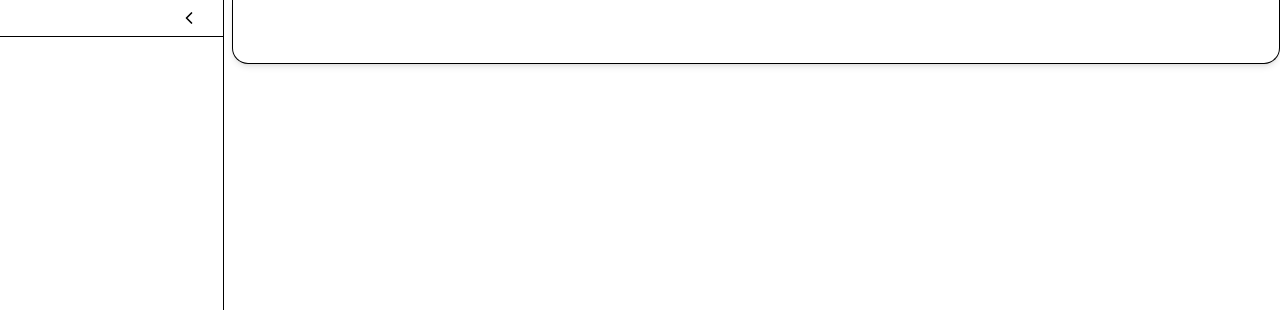
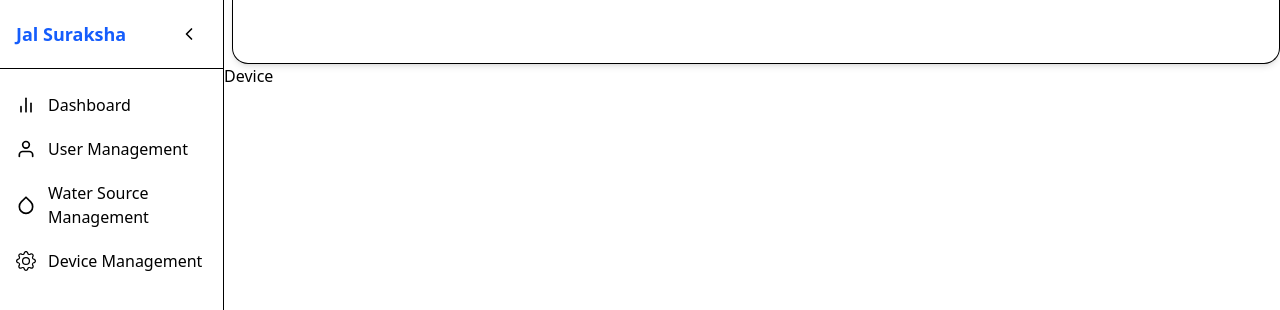
Before and after one commit to TAMIZHMANI05/jal_suraksha_frontend, a React (Vite) app: page /device in a window 1280 px wide. Before the commit this address had no page. Shown: the top 310 px of the page. Built offline with nearby package versions, Linux system fonts and the light colour scheme; sample sign-in values are in the browser's storage.

Commit message:
modified sidebar

```diff
--- a/src/App.jsx
+++ b/src/App.jsx
@@ -4,6 +4,9 @@ import Login from "./pages/Login";
 import Dashboard from "./pages/Dashboard";
 import ProtectedRoute from "./components/ProtectedRoute";
 import { AuthProvider } from "./context/AuthContext";
+import UserManagement from "./pages/UserManagement";
+import Water from "./pages/Water";
+import Device from "./pages/Device";
 
 function App() {
   return (
@@ -19,6 +22,30 @@ function App() {
               </ProtectedRoute>
             }
           />
+          <Route
+            path="/user"
+            element={
+              <ProtectedRoute>
+                <UserManagement />
+              </ProtectedRoute>
+            }
+          />
+          <Route
+            path="/water"
+            element={
+              <ProtectedRoute>
+                <Water />
+              </ProtectedRoute>
+            }
+          />
+          <Route
+            path="/device"
+            element={
+              <ProtectedRoute>
+                <Device />
+              </ProtectedRoute>
+            }
+          />
 
           <Route path="/login" element={<Login />} />
         </Routes>
--- a/src/components/SideBar.jsx
+++ b/src/components/SideBar.jsx
@@ -1,8 +1,36 @@
 import React, { useState } from "react";
 import { Link, useLocation } from "react-router-dom";
-import { FiChevronLeft, FiChevronRight } from "react-icons/fi";
+import {
+  FiBarChart2,
+  FiChevronLeft,
+  FiChevronRight,
+  FiDroplet,
+  FiUser,
+} from "react-icons/fi";
+import { BsFillGearFill, BsGear } from "react-icons/bs";
 
-const links = [];
+const links = [
+  {
+    to: "/",
+    icon: <FiBarChart2 />,
+    label: "Dashboard",
+  },
+  {
+    to: "/user",
+    icon: <FiUser />,
+    label: "User Management",
+  },
+  {
+    to: "/water",
+    icon: <FiDroplet/>,
+    label: "Water Source Management",
+  },
+  {
+    to: "/device",
+    icon: <BsGear/>,
+    label: "Device Management",
+  },
+];
 
 const Sidebar = ({ expanded, setExpanded }) => {
   const location = useLocation();
@@ -22,8 +50,13 @@ const Sidebar = ({ expanded, setExpanded }) => {
             expanded ? "px-4" : "p-4"
           }`}
         >
+          {expanded && (
+            <h1 className="text-lg font-semibold text-blue-600 dark:text-dark-text-primary py-5">
+              Jal Suraksha
+            </h1>
+          )}
           <button
-            className="hidden md:block ml-auto cursor-pointer p-2 rounded-xl  bg-light-bg dark:bg-dark-bg hover:bg-gray-100 dark:hover:bg-gray-800 transition-colors"
+            className="hidden md:block ml-auto cursor-pointer p-2 rounded-xl  bg-light-bg dark:bg-dark-bg hover:bg-gray-100 transition-colors"
             onClick={() => setExpanded((v) => !v)}
             aria-label="Toggle sidebar"
           >
@@ -40,11 +73,7 @@ const Sidebar = ({ expanded, setExpanded }) => {
               key={link.to}
               to={link.to}
               className={` flex items-center gap-3 px-4 py-2 rounded-xl transition-colors
-                ${
-                  isActive(link.to)
-                    ? "bg-light-primary text-white dark:bg-dark-primary"
-                    : "text-light-text-primary dark:text-dark-text-primary hover:text-white dark:hover:bg-[#3b82f6] dark:hover:text-white"
-                }
+               "text-light-text-primary dark:text-dark-text-primary hover:text-white dark:hover:bg-[#3b82f6] dark:hover:text-white"
                 ${expanded ? "justify-start" : "justify-center"}
               `}
             >
--- /dev/null
+++ b/src/pages/Device.jsx
@@ -0,0 +1,9 @@
+import React from 'react'
+
+const Device = () => {
+  return (
+    <div>Device</div>
+  )
+}
+
+export default Device
--- a/src/pages/Login.jsx
+++ b/src/pages/Login.jsx
@@ -34,7 +34,7 @@ const Login = () => {
     }));
   };
 
-  const handleSubmit = async(e) => {
+  const handleSubmit = (e) => {
     e.preventDefault();
     let newErrors = {};
     let isValid = true;
@@ -57,12 +57,11 @@ const Login = () => {
     setErrors(newErrors);
 
     if (isValid) {
-      const isLogin = await login(formData.email, formData.password);
-      console.log(isLogin);
-
+      const isLogin = login(formData.email, formData.password);
       if(isLogin){
         setShowSuccess(true);
         navigate('/');
+
       }
       else{
         alert("Invalid Credentials!!");
--- /dev/null
+++ b/src/pages/UserManagement.jsx
@@ -0,0 +1,9 @@
+import React from 'react'
+
+const UserManagement = () => {
+  return (
+    <div>UserManagement</div>
+  )
+}
+
+export default UserManagement
--- /dev/null
+++ b/src/pages/Water.jsx
@@ -0,0 +1,9 @@
+import React from 'react'
+
+const Water = () => {
+  return (
+    <div>Water</div>
+  )
+}
+
+export default Water
```
